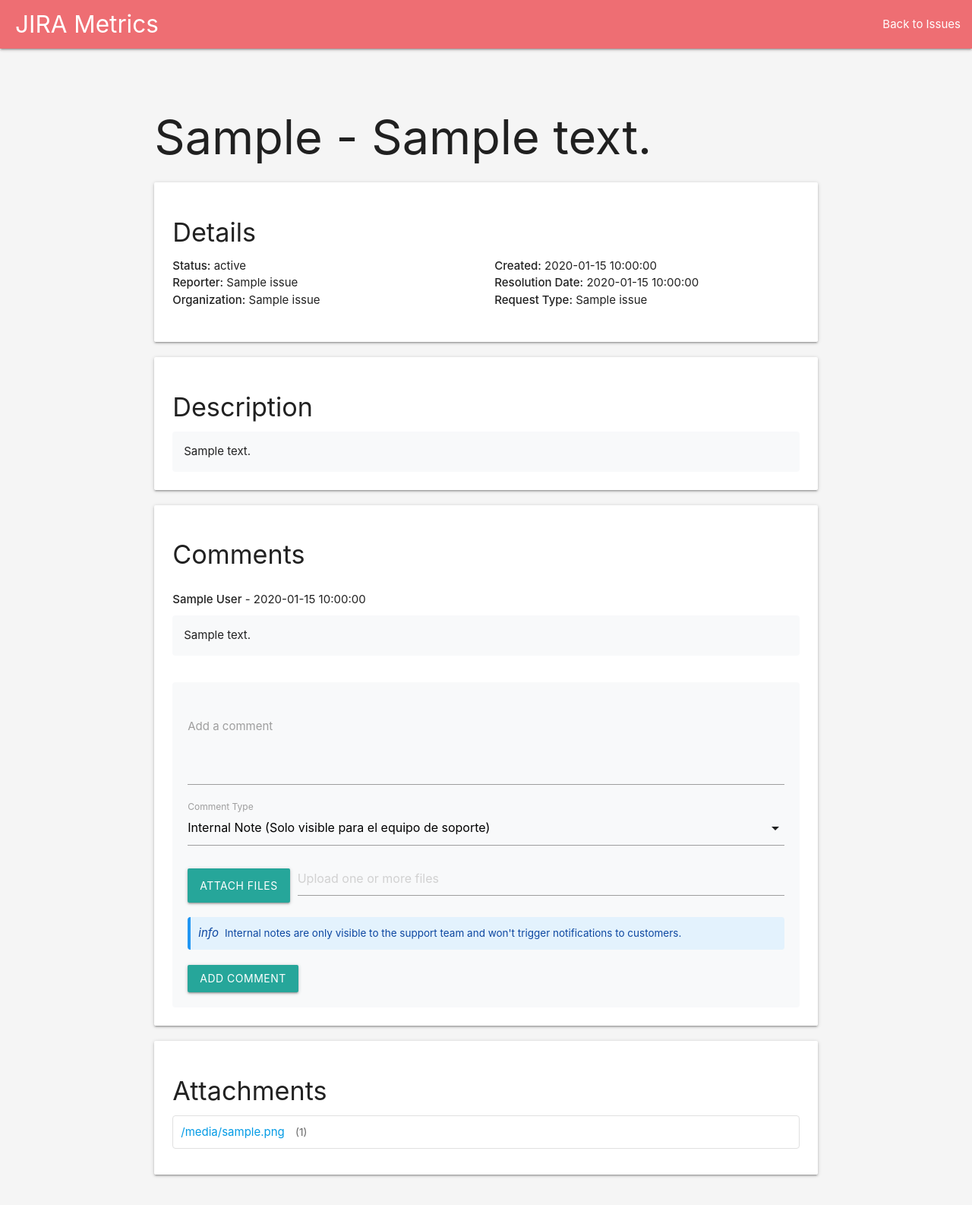
After one commit to norefice/JiraSoporte, a Flask app: template templates/issue_detail.html in a window 1280 px wide. The commit adds this page. Shown: the whole page at 76% size. Run offline with Flask 2, Linux system fonts and the light colour scheme; the template is opened without the code that fills it: most values are stand-ins (such as "Sample title", 1, 10 or a date in 2020).

Commit message:
Add issue detail view and comment functionality with UI enhancements

```diff
--- a/app.py
+++ b/app.py
@@ -1,8 +1,9 @@
-from flask import Flask, render_template, request, jsonify
+from flask import Flask, render_template, request, jsonify, redirect, url_for, flash
 import jira_api
 import config
 
 app = Flask(__name__)
+app.secret_key = 'your-secret-key-here'  # Required for flash messages
 
 @app.route('/')
 def index():
@@ -23,5 +24,26 @@ def issues_by_org():
     issues = jira_api.get_issues_by_org(org_name, start_date=start_date, end_date=end_date)
     return render_template('issues_by_org.html', org_name=org_name, issues=issues, config=config)
 
+@app.route('/issue/<issue_key>')
+def issue_detail(issue_key):
+    issue = jira_api.get_issue_details(issue_key)
+    if issue:
+        return render_template('issue_detail.html', issue=issue)
+    flash('Issue not found', 'error')
+    return redirect(url_for('index'))
+
+@app.route('/issue/<issue_key>/comment', methods=['POST'])
+def add_comment(issue_key):
+    body = request.form.get('body')
+    comment_type = request.form.get('comment_type', 'internal')
+    files = request.files.getlist('attachments')
+
+    if jira_api.add_comment(issue_key, body, comment_type, files):
+        flash('Comment added successfully', 'success')
+    else:
+        flash('Failed to add comment', 'error')
+
+    return redirect(url_for('issue_detail', issue_key=issue_key))
+
 if __name__ == '__main__':
     app.run(debug=True)
--- a/static/css/styles.css
+++ b/static/css/styles.css
@@ -40,4 +40,188 @@
     justify-content: center;
 }
 
+/* General styles */
+body {
+    background-color: #f5f5f5;
+}
+
+.container {
+    padding-top: 20px;
+}
+
+/* Card styles */
+.card {
+    margin-bottom: 20px;
+}
+
+.card-content {
+    padding: 20px;
+}
+
+/* Comment styles */
+.comment {
+    border-bottom: 1px solid #e0e0e0;
+    padding: 15px 0;
+    margin-bottom: 15px;
+}
+
+.comment:last-child {
+    border-bottom: none;
+}
+
+.comment-body {
+    margin-top: 10px;
+    padding: 15px;
+    border-radius: 4px;
+    background-color: #f8f9fa;
+}
+
+/* Internal comment style */
+.comment[data-type="internal"] .comment-body {
+    background-color: #e3f2fd;
+    border-left: 4px solid #2196f3;
+}
+
+/* Customer response style */
+.comment[data-type="customer"] .comment-body {
+    background-color: #f1f8e9;
+    border-left: 4px solid #4caf50;
+}
+
+/* Comment form styles */
+#comment-form {
+    margin-top: 20px;
+    padding: 20px;
+    background-color: #f8f9fa;
+    border-radius: 4px;
+}
+
+#comment-form .input-field {
+    margin-bottom: 20px;
+}
+
+#comment-form textarea {
+    min-height: 100px;
+}
+
+#comment-form .btn {
+    margin-top: 10px;
+}
+
+/* Attachment styles */
+.attachment {
+    padding: 10px;
+    border: 1px solid #e0e0e0;
+    margin-bottom: 10px;
+    border-radius: 4px;
+}
+
+.attachment-size {
+    color: #666;
+    font-size: 0.9em;
+    margin-left: 10px;
+}
+
+/* Form styles */
+.input-field {
+    margin-bottom: 20px;
+}
+
+.btn {
+    margin-top: 10px;
+}
+
+/* Flash messages */
+.flash-messages {
+    margin-top: 20px;
+}
+
+.flash-message {
+    padding: 10px;
+    margin-bottom: 10px;
+    border-radius: 4px;
+}
+
+.flash-message.success {
+    background-color: #d4edda;
+    color: #155724;
+    border: 1px solid #c3e6cb;
+}
+
+.flash-message.error {
+    background-color: #f8d7da;
+    color: #721c24;
+    border: 1px solid #f5c6cb;
+}
+
+/* Description content */
+.description-content {
+    padding: 15px;
+    background-color: #f8f9fa;
+    border-radius: 4px;
+    margin-top: 10px;
+}
+
+/* Status change form */
+#status-form {
+    margin-top: 20px;
+}
+
+/* Navigation */
+nav {
+    margin-bottom: 20px;
+}
+
+.brand-logo {
+    margin-left: 20px;
+}
+
+/* Table styles */
+.table-container {
+    margin-top: 20px;
+    overflow-x: auto;
+}
+
+table.striped {
+    width: 100%;
+    border-collapse: collapse;
+}
+
+table.striped th,
+table.striped td {
+    padding: 12px;
+    text-align: left;
+    border-bottom: 1px solid #e0e0e0;
+}
+
+table.striped th {
+    background-color: #f5f5f5;
+    font-weight: bold;
+}
+
+table.striped tr:hover {
+    background-color: #f8f9fa;
+}
+
+/* Comment type info styles */
+.comment-type-info {
+    margin: 10px 0;
+    padding: 10px;
+    background-color: #e3f2fd;
+    border-radius: 4px;
+    border-left: 4px solid #2196f3;
+}
+
+.info-text {
+    display: flex;
+    align-items: center;
+    margin: 0;
+    color: #0d47a1;
+    font-size: 0.9em;
+}
+
+.info-text i {
+    margin-right: 8px;
+}
+
 /* Add your custom styles here */
--- /dev/null
+++ b/templates/issue_detail.html
@@ -0,0 +1,127 @@
+<!DOCTYPE html>
+<html lang="en">
+<head>
+    <meta charset="UTF-8">
+    <meta name="viewport" content="width=device-width, initial-scale=1.0">
+    <title>Issue Details - {{ issue.issue_key }}</title>
+    <link rel="stylesheet" href="https://cdnjs.cloudflare.com/ajax/libs/materialize/1.0.0/css/materialize.min.css">
+    <link rel="stylesheet" href="{{ url_for('static', filename='css/styles.css') }}">
+</head>
+<body>
+    <nav>
+        <div class="nav-wrapper">
+            <a href="/" class="brand-logo">JIRA Metrics</a>
+            <ul id="nav-mobile" class="right">
+                <li><a href="/issues_by_org?org_name={{ issue.organization_name }}">Back to Issues</a></li>
+            </ul>
+        </div>
+    </nav>
+    <div class="container">
+        <div class="row">
+            <div class="col s12">
+                <h1>{{ issue.issue_key }} - {{ issue.summary }}</h1>
+
+                <!-- Issue Details -->
+                <div class="card">
+                    <div class="card-content">
+                        <h4>Details</h4>
+                        <div class="row">
+                            <div class="col s6">
+                                <p><strong>Status:</strong> {{ issue.status }}</p>
+                                <p><strong>Reporter:</strong> {{ issue.creator_name }}</p>
+                                <p><strong>Organization:</strong> {{ issue.organization_name }}</p>
+                            </div>
+                            <div class="col s6">
+                                <p><strong>Created:</strong> {{ issue.created }}</p>
+                                <p><strong>Resolution Date:</strong> {{ issue.resolution_date }}</p>
+                                <p><strong>Request Type:</strong> {{ issue.request_type_name }}</p>
+                            </div>
+                        </div>
+                    </div>
+                </div>
+
+                <!-- Description -->
+                <div class="card">
+                    <div class="card-content">
+                        <h4>Description</h4>
+                        <div class="description-content">
+                            {{ issue.description | safe }}
+                        </div>
+                    </div>
+                </div>
+
+                <!-- Comments Section -->
+                <div class="card">
+                    <div class="card-content">
+                        <h4>Comments</h4>
+                        <div id="comments-container">
+                            {% for comment in issue.comments %}
+                            <div class="comment">
+                                <p><strong>{{ comment.author }}</strong> - {{ comment.created }}</p>
+                                <div class="comment-body">{{ comment.body | safe }}</div>
+                            </div>
+                            {% endfor %}
+                        </div>
+
+                        <!-- Add Comment Form -->
+                        <form id="comment-form" method="POST" action="{{ url_for('add_comment', issue_key=issue.issue_key) }}" enctype="multipart/form-data">
+                            <div class="input-field">
+                                <textarea id="comment-body" name="body" class="materialize-textarea" required></textarea>
+                                <label for="comment-body">Add a comment</label>
+                            </div>
+                            <div class="input-field">
+                                <select name="comment_type" id="comment-type" required>
+                                    <option value="internal">Internal Note (Solo visible para el equipo de soporte)</option>
+                                    <option value="customer">Customer Response (Visible para todos)</option>
+                                </select>
+                                <label>Comment Type</label>
+                            </div>
+                            <div class="file-field input-field">
+                                <div class="btn">
+                                    <span>Attach Files</span>
+                                    <input type="file" name="attachments" multiple>
+                                </div>
+                                <div class="file-path-wrapper">
+                                    <input class="file-path validate" type="text" placeholder="Upload one or more files">
+                                </div>
+                            </div>
+                            <div class="comment-type-info">
+                                <p class="info-text">
+                                    <i class="material-icons tiny">info</i>
+                                    <span id="comment-type-description">
+                                        Internal notes are only visible to the support team and won't trigger notifications to customers.
+                                    </span>
+                                </p>
+                            </div>
+                            <button class="btn waves-effect waves-light" type="submit">Add Comment</button>
+                        </form>
+                    </div>
+                </div>
+
+                <!-- Attachments -->
+                <div class="card">
+                    <div class="card-content">
+                        <h4>Attachments</h4>
+                        <div class="attachments-container">
+                            {% for attachment in issue.attachments %}
+                            <div class="attachment">
+                                <a href="{{ attachment.content }}" target="_blank">{{ attachment.filename }}</a>
+                                <span class="attachment-size">({{ attachment.size }})</span>
+                            </div>
+                            {% endfor %}
+                        </div>
+                    </div>
+                </div>
+            </div>
+        </div>
+    </div>
+
+    <script src="https://code.jquery.com/jquery-3.5.1.min.js"></script>
+    <script src="https://cdnjs.cloudflare.com/ajax/libs/materialize/1.0.0/js/materialize.min.js"></script>
+    <script>
+        $(document).ready(function(){
+            $('select').formSelect();
+        });
+    </script>
+</body>
+</html>
--- a/templates/issues_by_org.html
+++ b/templates/issues_by_org.html
@@ -31,7 +31,7 @@
                 <tbody>
                     {% for issue in issues %}
                     <tr>
-                        <td><a href="{{ config.JIRA_URL }}/browse/{{ issue.issue_key }}" target="_blank">{{ issue.issue_key }}</a></td>
+                        <td><a href="{{ url_for('issue_detail', issue_key=issue.issue_key) }}">{{ issue.issue_key }}</a></td>
                         <td>{{ issue.summary }}</td>
                         <td>{{ issue.status }}</td>
                         <td>{{ issue.created }}</td>
```
Also changed, not shown: jira_api.py (+179 -0 lines).
